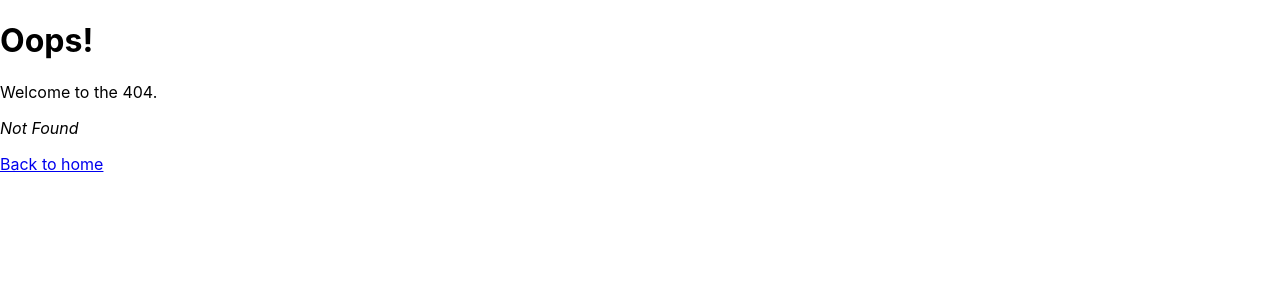
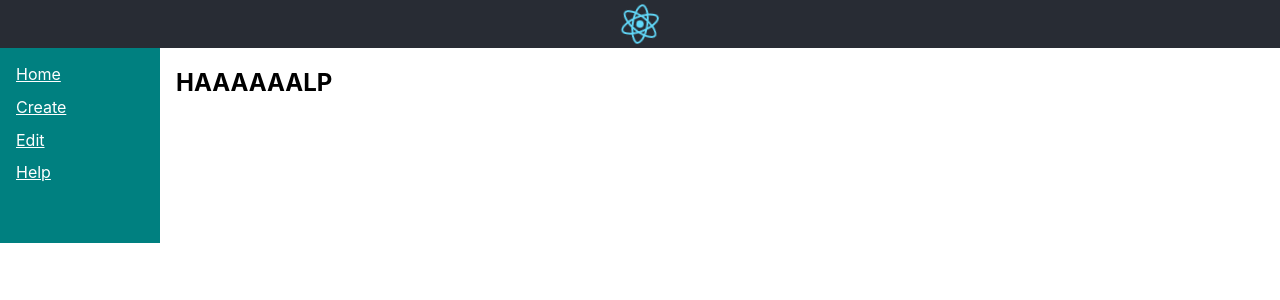
Before and after one commit to lokoenig/react-class-01, a React app: page /help in a window 1280 px wide. Before the commit this address had no page. Shown: the top 300 px of the page. Built offline with nearby package versions, Linux system fonts and the light colour scheme.

Commit message:
use route nesting to create a layout. Break out nav into a component.

```diff
--- a/config/webpack.config.js
+++ b/config/webpack.config.js
@@ -343,7 +343,7 @@ module.exports = function (webpackEnv) {
         shouldUseSourceMap && {
           enforce: 'pre',
           exclude: /@babel(?:\/|\\{1,2})runtime/,
-          test: /\.(js|mjs|jsx|ts|tsx|css)$/,
+          test: /\.(js|mjs|jsx|ts|tsx|css|scss)$/,
           loader: require.resolve('source-map-loader'),
         },
         {
--- a/package.json
+++ b/package.json
@@ -46,7 +46,8 @@
     "react-router-dom": "^6.7.0",
     "resolve": "^1.20.0",
     "resolve-url-loader": "^4.0.0",
-    "sass-loader": "^12.3.0",
+    "sass": "^1.57.1",
+    "sass-loader": "^12.6.0",
     "semver": "^7.3.5",
     "source-map-loader": "^3.0.0",
     "style-loader": "^3.3.1",
--- a/src/App.css
+++ b/src/App.css
@@ -1,9 +1,7 @@
-.App {
-  text-align: center;
-}
+
 
 .App-logo {
-  height: 40vmin;
+  height: 3rem;
   pointer-events: none;
 }
 
@@ -15,7 +13,7 @@
 
 .App-header {
   background-color: #282c34;
-  min-height: 100vh;
+  min-height: 3rem;
   display: flex;
   flex-direction: column;
   align-items: center;
--- a/src/App.js
+++ b/src/App.js
@@ -1,18 +1,21 @@
+import React from "react";
 import logo from './logo.svg';
 import './App.css';
 import { Outlet } from "react-router-dom";
+import NaviLinks  from "./components/navLinks";
 
 function App() {
   return (
     <div className="App">
       <header className="App-header">
         <img src={logo} className="App-logo" alt="logo" />
-        <p>
-          Edit <code>src/App.js</code> and save to reload.
-        </p>
-
       </header>
-      <Outlet />
+      <div className='sidebar' >
+        <NaviLinks />
+      </div>
+      <div id="page-main">
+        <Outlet />
+      </div>
     </div>
   );
 }
--- /dev/null
+++ b/src/components/navLinks.js
@@ -0,0 +1,16 @@
+import React from "react";
+import {Link} from "react-router-dom";
+import './navLinks.scss';
+
+
+const NaviLinks = ()=> (
+        <div className='navlink'>
+            <Link to="/">Home</Link>
+            <Link to="/create">Create</Link>
+            <Link to="/edit">Edit</Link>
+            <Link to="/help">Help</Link>
+        </div>
+    );
+
+
+export default NaviLinks;
--- /dev/null
+++ b/src/components/navLinks.scss
@@ -0,0 +1,12 @@
+.navlink {
+  height: 100%;
+  padding: 1rem;
+  background-color: teal;
+  color: white;
+
+  a {
+    color: white;
+    display: block;
+    margin-bottom: .8rem;
+  }
+}
--- a/src/index.css
+++ b/src/index.css
@@ -11,3 +11,24 @@ code {
   font-family: source-code-pro, Menlo, Monaco, Consolas, 'Courier New',
     monospace;
 }
+
+#root>.App {
+  display: grid;
+    grid-template-columns: 10rem 1fr;
+    column-gap: 1rem;
+    grid-template-areas:
+    "pagehead pagehead"
+    "nav  main"
+    "foot  foot";
+}
+
+#root>.App>header {
+  grid-area: pagehead;
+}
+
+#root>.App>.sidebar {
+  grid-area: nav;
+}
+#page-main {
+  grid-area: main;
+}
--- a/src/index.js
+++ b/src/index.js
@@ -6,16 +6,15 @@ import reportWebVitals from './reportWebVitals';
 import {
   createBrowserRouter,
   RouterProvider,
-  Outlet,
 } from 'react-router-dom';
 import ErrorPage from "./error";
 import HomePage from "./home";
 
 
 
-const Dashboard = ()=> (
+const HelpPage = ()=> (
   <div>
-    <h2>dashboard</h2>
+    <h2>HAAAAAALP</h2>
   </div>
 );
 
@@ -25,7 +24,7 @@ const AddExpensePage = ()=> (
   </div>
 );
 
-const AboutPage = ()=> (
+const EditPage = ()=> (
   <p>
     Enough about me. Let's talk about me.
   </p>
@@ -40,16 +39,16 @@ const router = createBrowserRouter([
     children: [
       { index: true, element: <HomePage /> },
  {
-    path: "dash",
-    element: <Dashboard />
+    path: "help",
+    element: <HelpPage />
   },
     {
     path: "create",
     element: <AddExpensePage />
   },
     {
-    path: "about",
-    element: <AboutPage />
+    path: "edit",
+    element: <EditPage />
   }
     ]
   },
```
Also changed, not shown: 1 other file (tests, documents, lock files or other folders).
